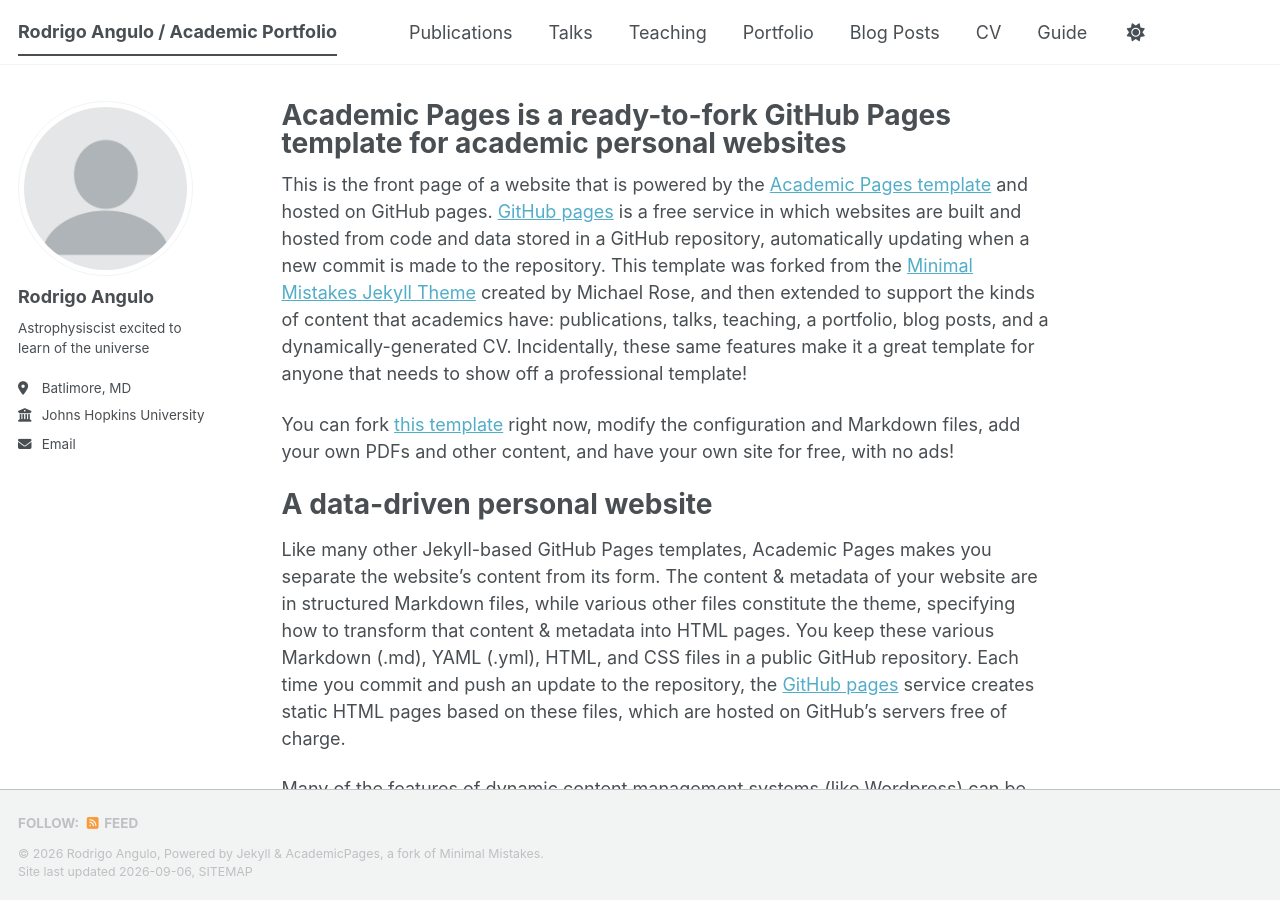
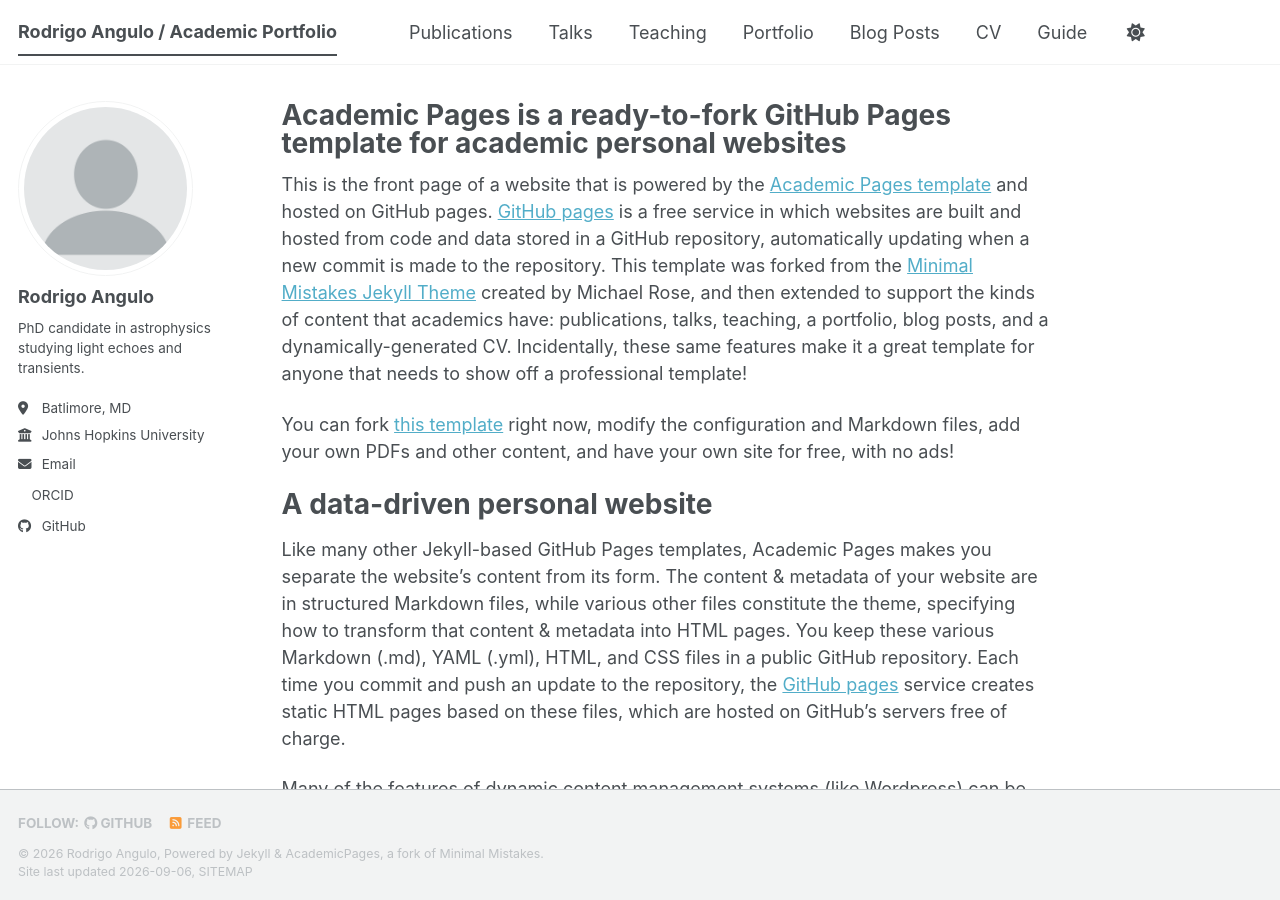
Before and after one commit to AnguloRodrigo/AnguloRodrigo.github.io, a Jekyll site: the page built from _pages/about.md, in a window 1280 px wide and 900 px high. Built offline with Jekyll 4.4.1, drawn with Linux system fonts in a browser that asks for light colours; a style sheet for code colours, icons or effects is not loaded; part of the change alters nothing that is shown.

Commit message:
Update _config.yml

```diff
--- a/_config.yml
+++ b/_config.yml
@@ -26,7 +26,7 @@ author:
   avatar           : "profile.png"
   name             : "Rodrigo Angulo"
   pronouns         : # example: "she/her"
-  bio              : "Astrophysiscist excited to learn of the universe"
+  bio              : "PhD candidate in astrophysics studying light echoes and transients."
   location         : "Batlimore, MD"
   employer         : "Johns Hopkins University"
   uri              : # URL
@@ -38,7 +38,7 @@ author:
   googlescholar    : # "https://scholar.google.com/citations?user=PS_CX0AAAAAJ"
   inspire-hep      : # URL
   impactstory      : # URL
-  orcid            : # "https://orcid.org/yourorcidurl"
+  orcid            : "https://orcid.org/0000-0001-5281-731X"
   semantic         : # URL
   ssrn             : # URL
   pubmed           : # "https://www.ncbi.nlm.nih.gov/pubmed/?term=john+snow"
@@ -51,7 +51,7 @@ author:
   bitbucket        : # Username - Update with your username on the site
   codepen          : # Username
   dribbble         : # Username
-  github           : # "academicpages"
+  github           : "AnguloRodrigo"
   kaggle           : # Username
   stackoverflow    : # User number or user number and name (i.e., use "1" or "1/jeff-atwood")
 
```
